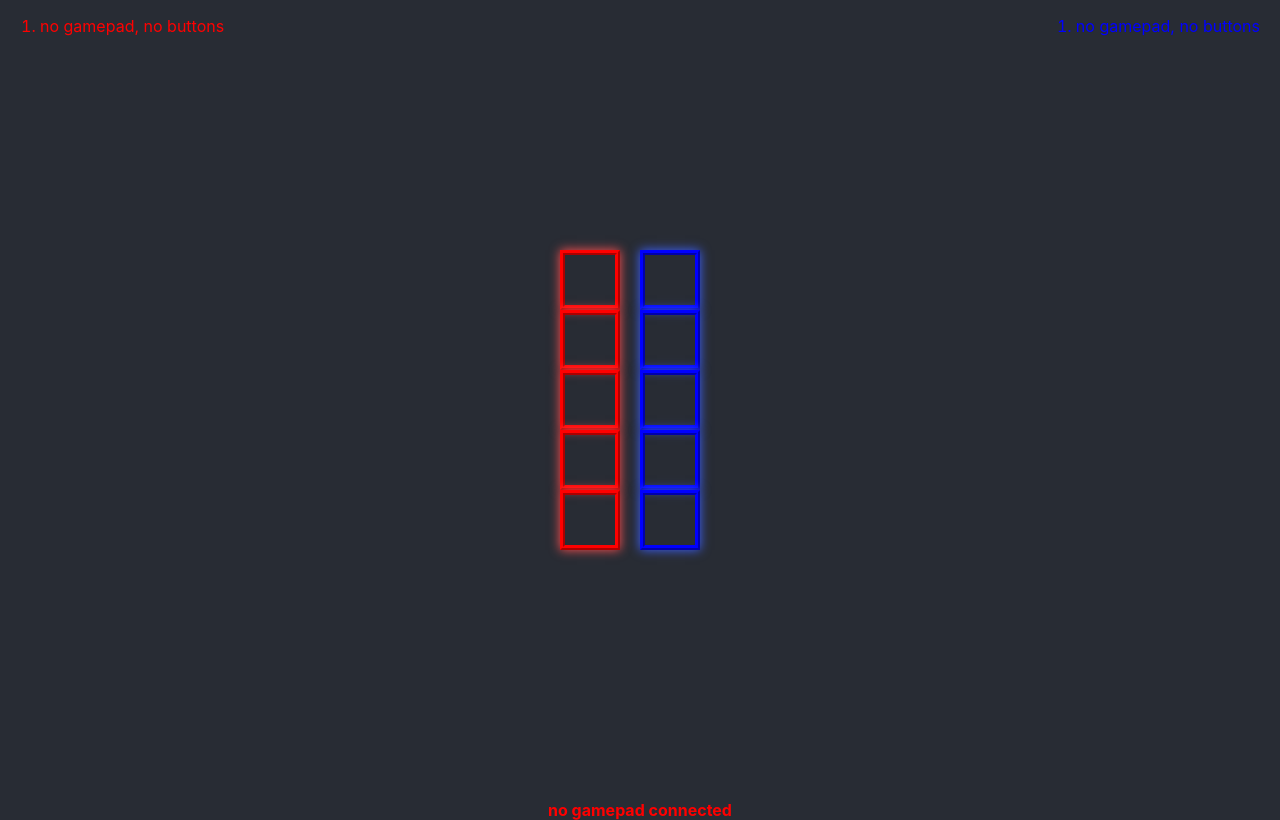
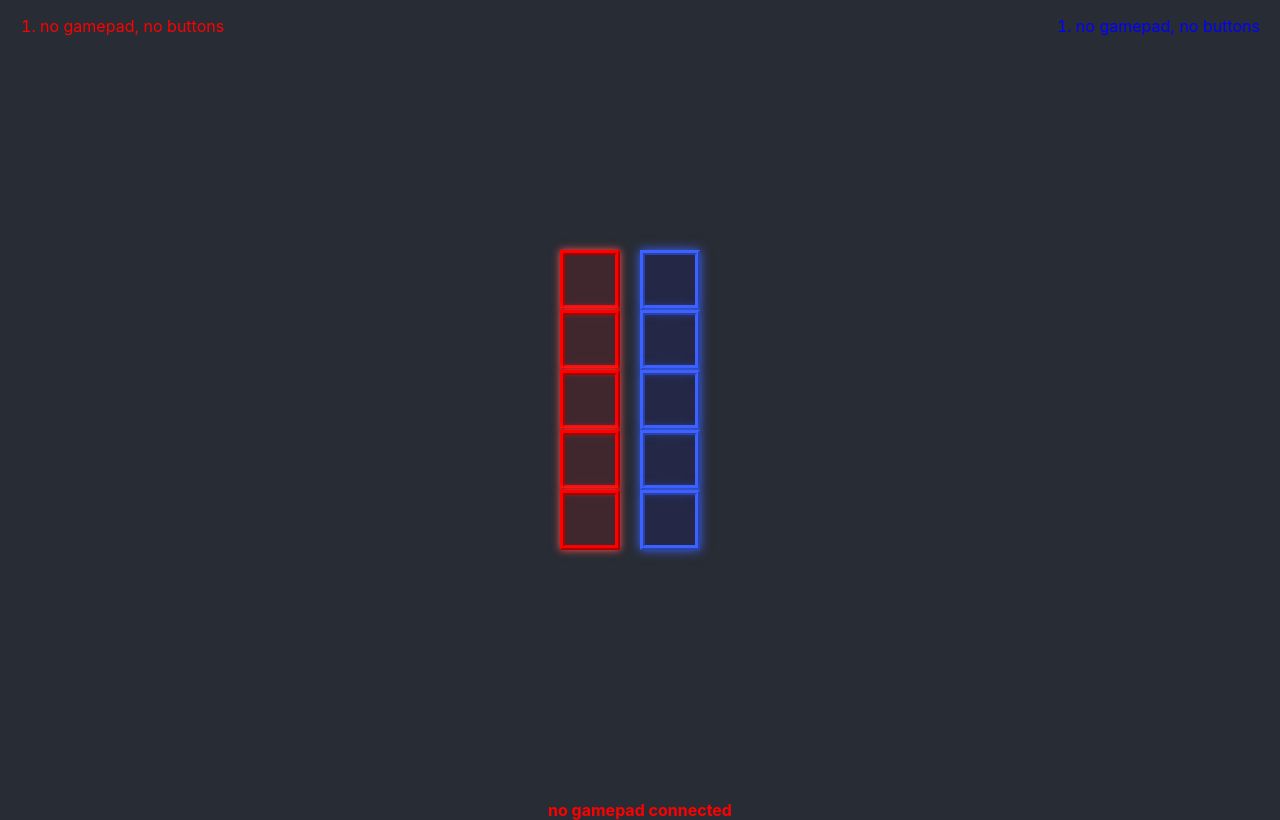
Before and after one commit to rhinehardtc/Tell-A-Punch3020, a React (Create React App) app in the folder tell-a-punch3020/: page / in a window 1280 px wide. Built offline with nearby package versions, Linux system fonts and the light colour scheme.

Commit message:
translated kb input to standardized xbox output

```diff
--- a/tell-a-punch3020/src/App.js
+++ b/tell-a-punch3020/src/App.js
@@ -21,18 +21,19 @@ export default class App extends React.Component {
 
   keyLogger = (event) => {
     console.log(event.key);
-    const p1Keys = ['1','2','3','4','q','w','e','r']
-    const p2Keys = ['7','8','9','0','u','i','o','p']
+    const p1Keys = {'1': 'A','2': 'B','3': 'X','4': 'Y','q': '▼','w': '▶︎','e': '◀︎','r': '▲'}
+    const p2Keys = {'7': 'A','8': 'B','9': 'X','0': 'Y','u': '▼','i': '▶︎','o': '◀︎','p': '▲'}
+    const displayedInputs = ['A','B','X','Y','▼','▶︎','◀︎','▲']
 
-    if (p1Keys.includes(event.key) && this.state.comboArray1.length !== this.state.maxLength){
-      this.setState({ comboArray1: [...this.state.comboArray1, event.key] })
-    } else if (p1Keys.includes(event.key) && this.state.comboArray1.length === this.state.maxLength) {
+    if (p1Keys[event.key] && this.state.comboArray1.length !== this.state.maxLength){
+      this.setState({ comboArray1: [...this.state.comboArray1, p1Keys[event.key]] })
+    } else if (p1Keys[event.key] && this.state.comboArray1.length === this.state.maxLength) {
       this.setState({ comboArray1: [] })
     }
 
-    if (p2Keys.includes(event.key) && this.state.comboArray2.length !== this.state.maxLength){
-      this.setState({ comboArray2: [...this.state.comboArray2, event.key] })
-    } else if (p2Keys.includes(event.key) && this.state.comboArray2.length === this.state.maxLength) {
+    if (p2Keys[event.key] && this.state.comboArray2.length !== this.state.maxLength){
+      this.setState({ comboArray2: [...this.state.comboArray2, p2Keys[event.key]] })
+    } else if (p2Keys[event.key] && this.state.comboArray2.length === this.state.maxLength) {
       this.setState({ comboArray2: [] })
     }
   };
--- a/tell-a-punch3020/src/index.css
+++ b/tell-a-punch3020/src/index.css
@@ -21,19 +21,24 @@ code {
   width: 50px;
   height: 50px;
   border: 5px ridge red;
-  box-shadow: 0 0 10px rgb(255, 80, 80);
+  box-shadow: 0 0 8px rgb(255, 80, 80);
   color: red;
-  text-shadow: 0 0 10px rgb(255, 80, 80);
+  background-color: rgba(255, 0, 0, 0.11);
+
+  text-shadow: 0 0 4px rgb(255, 80, 80);
   font-family: 'Press Start 2P';
+
   margin-right: 20px;
 }
 
 .p2_input_box {
   width: 50px;
   height: 50px;
-  border: 5px ridge blue;
+  border: 5px ridge rgb(61, 97, 255);
   box-shadow: 0 0 10px rgb(61, 97, 255);
-  color: blue;
+  color: rgb(61, 97, 255);
+  background-color: rgba(0, 0, 255, 0.089);
+
   text-shadow: 0 0 8px rgb(61, 97, 255);
   font-family: 'Press Start 2P';
 }
```
